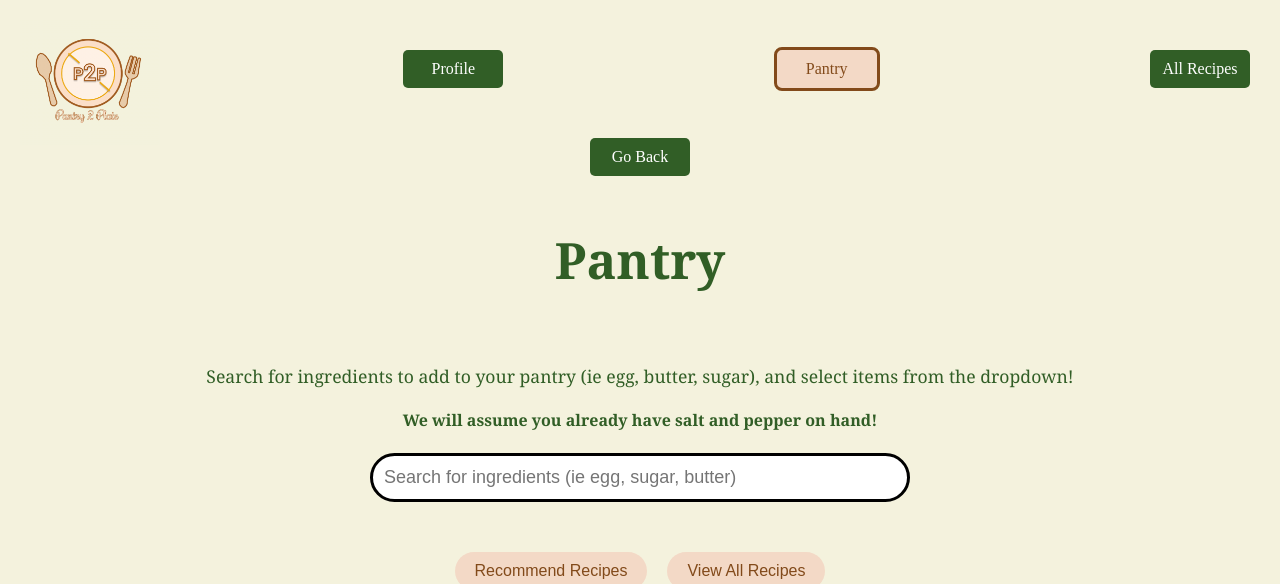
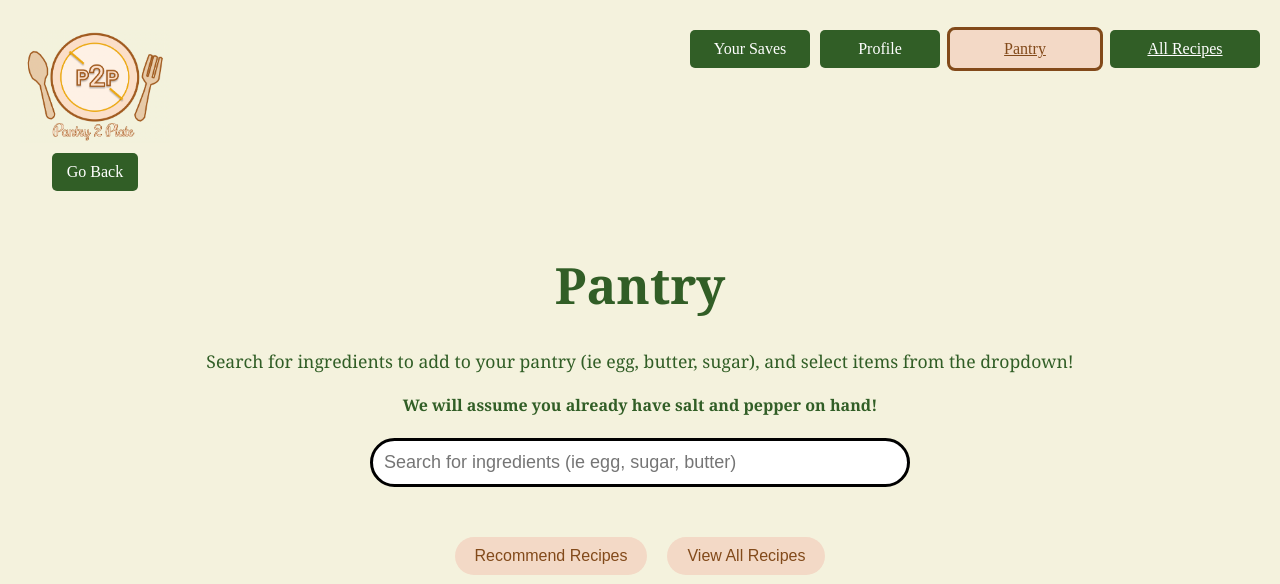
Before and after one commit to kaylaxu15/pantry_2_plate, a Flask app: page /pantry in a window 1280 px wide. Shown: the top 584 px of the page. Run offline with Flask 3, Linux system fonts and the light colour scheme; the visitor is signed in with stand-in values (Sample User, id 1); data that the repository does not hold is empty; some libraries are stand-ins or nearby versions.

Commit message:
css changes

```diff
--- a/static/styles.css
+++ b/static/styles.css
@@ -269,7 +269,6 @@ th, td {
 }
 
 
-
 button {
     background-color: #FBDFC9;
     border: none;
@@ -285,14 +284,6 @@ button {
     border-radius: 30px;
 }
 
-.logo {
-    width: 140px;
-    height: auto;
-    margin: 20px;
-    left: 10px;
-    top: 12px;
-
-  }
 
 .modal {
     display: none;
@@ -352,175 +343,10 @@ button {
     font-family: "Times New Roman", Times, serif;
 }
 
-.pantry-button {
-    background-color: #315E26;
-    color: white;
-    padding: 10px 0;
-    margin: 20px;
-    border: none;
-    cursor: pointer;
-    border-radius: 5px;
-    width: 100px;
-    display: inline-block;
-    text-decoration: none;
-    text-align: center;
-    font-size: 16px;
-    font-family: "Times New Roman", Times, serif;
-  }
-.pantry-button:hover, .pantry-button:focus {
-    background-color: #45a049;
-}
-
-.all-recipes-button {
-    background-color: #315E26;
-    color: white;
-    padding: 10px 0;
-    margin: 20px;
-    border: none;
-    cursor: pointer;
-    border-radius: 5px;
-    width: 100px;
-    display: inline-block;
-    text-decoration: none;
-    text-align: center;
-    font-size: 16px;
-    font-family: "Times New Roman", Times, serif;
-  }
-.all-recipes-button:hover, .all-recipes-button:focus {
-    background-color: #45a049;
-}
-
-.back-button {
-    background-color: #315E26;
-    color: white;
-    padding: 10px 0;
-    margin: 20px;
-    border: none;
-    cursor: pointer;
-    border-radius: 5px;
-    width: 100px;
-    display: inline-block;
-    text-decoration: none;
-    text-align: center;
-    font-size: 16px;
-    font-family: "Times New Roman", Times, serif;
-  }
-
 .filter-button:hover {
     outline: 3px solid #824A1A;
 }
 
-
-.back-button:hover {
-    background-color: #45a049;
-}
-
-.navigationbar {
-    display: flex;
-    flex-wrap: wrap;
-    justify-content: space-between;
-    gap: 10px;
-    padding: 10px;
-    background-color: #f4f2dd;
-    align-items: flex-end;
-}
-
-.drop-profile-button {
-    background-color: #315E26;
-    color: white;
-    padding: 10px 0;
-    margin: 20px;
-    border: none;
-    cursor: pointer;
-    border-radius: 5px;
-    width: 100px;
-    display: inline-block;
-    text-decoration: none;
-    text-align: center;
-    font-size: 16px;
-    font-family: "Times New Roman", Times, serif;
-  }
-
-.drop-profile-button:hover, .drop-profile-button:focus {
-    background-color: #45a049;
-}
-.dropdown-profile-content {
-    display: none;
-    position: absolute;
-    top: 71px;
-    right:30px;
-    background-color: #f1f1f1;
-    min-width: 100px;
-    box-shadow: 0px 8px 16px 0px rgba(0,0,0,0.2);
-    z-index: 1;
-}
-
-.dropdown-profile-content a {
-    color: black;
-    padding: 12px 16px;
-    text-decoration: none;
-    display: block;
-}
-
-.dropdown-profile-content a:hover {outline: 3px solid #824A1A;}
-
-.add_wishlist-button {
-    position: absolute;
-    top: 12px;
-    right: 260px;
-    background-color: #315E26;
-    color: white;
-    padding: 10px 0;
-    margin: 20px;
-    border: none;
-    cursor: pointer;
-    border-radius: 5px;
-    width: 100px;
-    display: inline-block;
-    text-decoration: none;
-    text-align: center;
-    font-size: 16px;
-  }
-
-  .drop-button {
-    background-color: #315E26;
-    color: white;
-    padding: 10px 0;
-    margin: 20px;
-    border: none;
-    cursor: pointer;
-    border-radius: 5px;
-    width: 100px;
-    display: inline-block;
-    text-decoration: none;
-    text-align: center;
-    font-size: 16px;
-    font-family: "Times New Roman", Times, serif;
-  }
-
-.drop-button:hover, .drop-button:focus {
-    background-color: #45a049;
-}
-
-.dropdown-content {
-    display: none;
-    position: absolute;
-    top: 71px;
-    right:280px;
-    background-color: #f1f1f1;
-    min-width: 100px;
-    box-shadow: 0px 8px 16px 0px rgba(0,0,0,0.2);
-    z-index: 1;
-}
-
-.dropdown-content a {
-    color: black;
-    padding: 12px 16px;
-    text-decoration: none;
-    display: block;
-}
-
-.dropdown-content a:hover {outline: 3px solid #824A1A;}
 
 .show {display:block;}
 
@@ -718,3 +544,108 @@ button {
 {
     color:#f3d9c6;
 }
+
+.navigationbar {
+    display: flex;
+    justify-content: space-between;
+    align-items: flex-start;
+    padding: 30px 20px;
+    background-color: #f4f2dd;
+    overflow-x: auto;
+    z-index: 1;
+    position: sticky;
+    top: 0;
+}
+
+.logo-container {
+    display: flex;
+    flex-direction: column;
+    align-items: center;
+    gap: 10px;
+    flex-shrink: 0;
+}
+
+.logo {
+    max-width: 150px;
+    height: auto;
+}
+
+.back-button {
+    background-color: #315E26;
+    color: white;
+    padding: 10px 15px;
+    border: none;
+    cursor: pointer;
+    border-radius: 5px;
+    font-size: 16px;
+    font-family: "Times New Roman", Times, serif;
+    text-align: center;
+}
+
+.back-button:hover {
+    background-color: #45a049;
+}
+
+.navigation-items {
+    display: flex;
+    flex-wrap: nowrap;
+    gap: 10px;
+    margin:0;
+}
+
+.navigation-item {
+    position: relative;
+}
+
+.drop-button, .drop-profile-button, .pantry-button, .all-recipes-button {
+    background-color: #315E26;
+    color: white;
+    padding: 10px 15px;
+    border: none;
+    cursor: pointer;
+    border-radius: 5px;
+    min-width: 120px;
+    text-align: center;
+    font-size: 16px;
+    font-family: "Times New Roman", Times, serif;
+}
+
+.drop-button:hover, .drop-profile-button:hover, .pantry-button:hover, .all-recipes-button:hover {
+    background-color: #45a049;
+}
+
+.dropdown-content, .dropdown-profile-content {
+    display: none;
+    position: absolute;
+    top: 100%;
+    left: 0;
+    background-color: #f1f1f1;
+    min-width: 120px;
+    box-shadow: 0px 8px 16px 0px rgba(0, 0, 0, 0.2);
+    overflow: visible;
+    z-index: 1000;
+}
+
+.dropdown-content a, .dropdown-profile-content a {
+    color: black;
+    padding: 12px 16px;
+    text-decoration: none;
+    display: block;
+}
+
+.dropdown-content a:hover, .dropdown-profile-content a:hover {
+    outline: 3px solid #824A1A;
+}
+
+.show {
+    display: block;
+}
+
+
+.all-recipes-button:hover, .all-recipes-button:focus {
+    background-color: #45a049;
+}
+
+.pantry-button:hover, .pantry-button:focus {
+    background-color: #45a049;
+}
--- a/templates/header.html
+++ b/templates/header.html
@@ -1,22 +1,32 @@
 <!DOCTYPE html>
 <html>
-    <div class = "navigationbar">
-        <button onclick="savedFunction()" class="drop-button" id="navsaved">Saved Recipes</button>
+
+    <div class="navigationbar">
+        <div class="logo-container">
+            <img class="logo" src="static/logo.png" alt="logo">
+            <button onclick="history.back()" class="back-button">Go Back</button>
+        </div>
+        <div class="navigation-items">
+            <div class="navigation-item">
+                <button onclick="savedFunction()" class="drop-button" id="navsaved">Your Saves</button>
                 <div id="savedDropdown" class="dropdown-content">
                     <a href="/add_to_completed">Completed</a>
                     <a href="/add_to_wishlist">Wishlist</a>
                     <a href="/add_to_favorites">Favorites</a>
                 </div>
+            </div>
 
-
+            <div class="navigation-item">
                 <button onclick="profileFunction()" class="drop-profile-button" id="navprofile">Profile</button>
                 <div id="profileDropdown" class="dropdown-profile-content">
-            <a href = "/profile_page">Profile</a>
+                    <a href="/profile_page">Profile</a>
                     <a href="logoutapp">Log out</a>
+                </div>
             </div>
 
             <a href="/pantry" class="pantry-button" id="navpantry">Pantry</a>
             <a href="/all_recipes" class="all-recipes-button" id="navrecipes">All Recipes</a>
+        </div>
     </div>
 
     <script src="https://ajax.googleapis.com/ajax/libs/jquery/1.10.1/jquery.min.js"></script>
--- a/templates/landing_page.html
+++ b/templates/landing_page.html
@@ -24,11 +24,5 @@
         </div>
     </div>
 
-
-
-
-
-
-
     </body>
 </html>
--- a/templates/profile_page.html
+++ b/templates/profile_page.html
@@ -5,14 +5,12 @@
     <title>Profile Page</title>
     <meta name="viewport" content="width=device-width, initial-scale=1">
     <link rel="stylesheet" href="static/styles.css">
-    <img class="logo" src="static/logo.png" alt="logo">
 </head>
 
 <body>
+    {% include 'header.html' %}
     <div class="profile-container">
         <h1>Profile</h1>
-        {% include 'header.html' %}
-
         <!-- User Image Section -->
         <div class="profile-section">
             <div class="user-image">
--- a/templates/prototype_favorite_recipes.html
+++ b/templates/prototype_favorite_recipes.html
@@ -7,12 +7,9 @@
     <link rel="stylesheet" href="static/styles.css">
     <title>Your Favorite Recipes</title>
     {% include 'header.html' %}
-    <img class="logo" src="static/logo.png" alt="logo">
-
 </head>
 <body>
     <h1>Your Favorite Recipes</h1>
-    <button onclick="history.back()" class="back-button">Go Back</button>
     <div class="search-box">
         <input type="text" id="search-input" name="search" placeholder="Search recipes by tag, skill or title">
         <button onclick="searchRecipes()" class="search-button">Search</button>
--- a/templates/prototype_finished_recipes.html
+++ b/templates/prototype_finished_recipes.html
@@ -8,14 +8,13 @@
     <link rel="stylesheet" href="static/styles.css">
     <meta name="viewport" content="width=device-width, initial-scale=1">
     <title>Your Finished Recipes</title>
-    {% include 'header.html' %}
-    <img class="logo" src="static/logo.png" alt="logo">
+
 
 
 </head>
 <body>
+    {% include 'header.html' %}
     <h1>Your Finished Recipes</h1>
-    <button onclick="history.back()" class="back-button">Go Back</button>
     <div class="search-box">
         <input type="text" id="search-input" name="search" placeholder="Search recipes by tag, skill or title">
         <button onclick="searchRecipes()" class="search-button">Search</button>
--- a/templates/prototype_pantry.html
+++ b/templates/prototype_pantry.html
@@ -4,16 +4,14 @@
     <meta name="viewport" content="width=device-width, initial-scale=1">
     <title>Pantry</title>
 
+
 </head>
 <body style="display:none">
+    {% include 'header.html' %}
+    <link rel="stylesheet" href="static/styles.css">
     <div class="header">
 
-        <img class="logo" src="static/logo.png" alt="logo">
-
-      {% include 'header.html' %}
-      <button onclick="history.back()" class="back-button">Go Back</button>
-      <link rel="stylesheet" href="static/styles.css">
-      <h1>Pantry</h1>
+        <h1>Pantry</h1>
     </div>
 
     <style>
@@ -211,17 +209,7 @@
         .header {
             position: relative;
             text-align: center;
-            padding: 20px 0;
             color: #315E26;
-        }
-
-        .logo {
-            position: absolute;
-            left: 0px;
-            top: 0px;
-            width: 140px;
-            height: auto;
-            margin: 20px;
         }
 
         .header h1 {
--- a/templates/prototype_recipe_page.html
+++ b/templates/prototype_recipe_page.html
@@ -128,11 +128,9 @@
 
     <div class="header">
 
-        <img class="logo" src="static/logo.png" alt="logo">
 
       {% include 'header.html' %}
       <link rel="stylesheet" href="static/styles.css">
-      <button onclick="history.back()" class="back-button">Go Back</button>
     </div>
 
     <h1>{{recipe.title}}</h1>
--- a/templates/prototype_recommended_recipes.html
+++ b/templates/prototype_recommended_recipes.html
@@ -4,12 +4,12 @@
 <head>
     <link rel="stylesheet" href="static/styles.css">
     <link rel="stylesheet" href="https://cdnjs.cloudflare.com/ajax/libs/font-awesome/4.7.0/css/font-awesome.min.css">
-    <img class="logo" src="static/logo.png" alt="logo">
 
     <meta name="viewport" content="width=device-width, initial-scale=1">
 </head>
 
 <body>
+    {% include 'header.html' %}
     {% if recommended %}
         <h1>Recommended Recipes</h1>
     {% else %}
@@ -53,8 +53,6 @@
     {% endif %}
 
     <button class="filter-button" onclick="document.getElementById('filterModal').style.display='block'">Filter</button>
-    {% include 'header.html' %}
-    <button onclick="history.back()" class="back-button">Go Back</button>
 
     {{ pagination.info }}
     <div class="pagination">
--- a/templates/wishlist.html
+++ b/templates/wishlist.html
@@ -7,12 +7,10 @@
     <link rel="stylesheet" href="static/styles.css">
     <title>Your Wishlist</title>
     {% include 'header.html' %}
-    <img class="logo" src="static/logo.png" alt="logo">
 
 </head>
 <body>
     <h1>Your Wishlist</h1>
-    <button onclick="history.back()" class="back-button">Go Back</button>
     <div class="search-box">
         <input type="text" id="search-input" name="search" placeholder="Search recipes by tag, skill or title">
         <button onclick="searchRecipes()" class="search-button">Search</button>
```
Also changed, not shown: static/header.css (added, +63 -0 lines), static/logo.png. Lines whose indentation alone changed are shown as unchanged.
